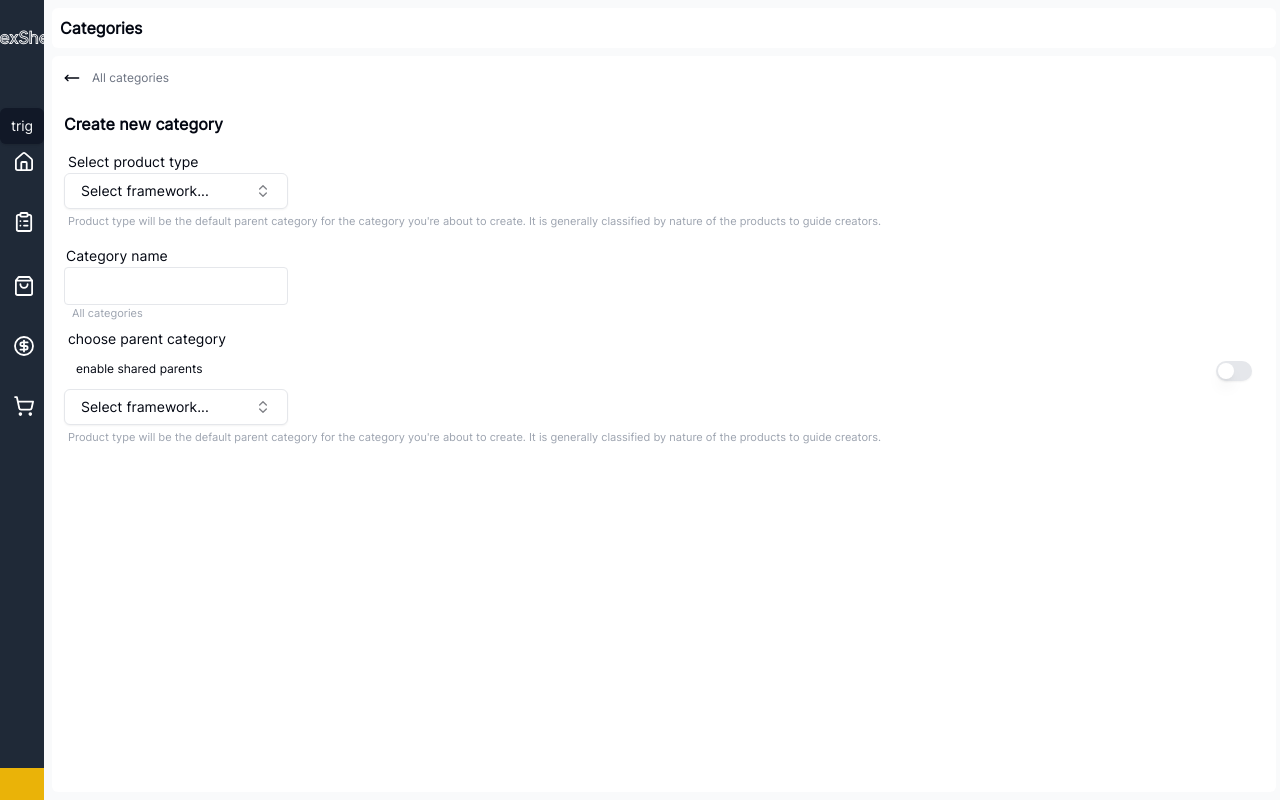
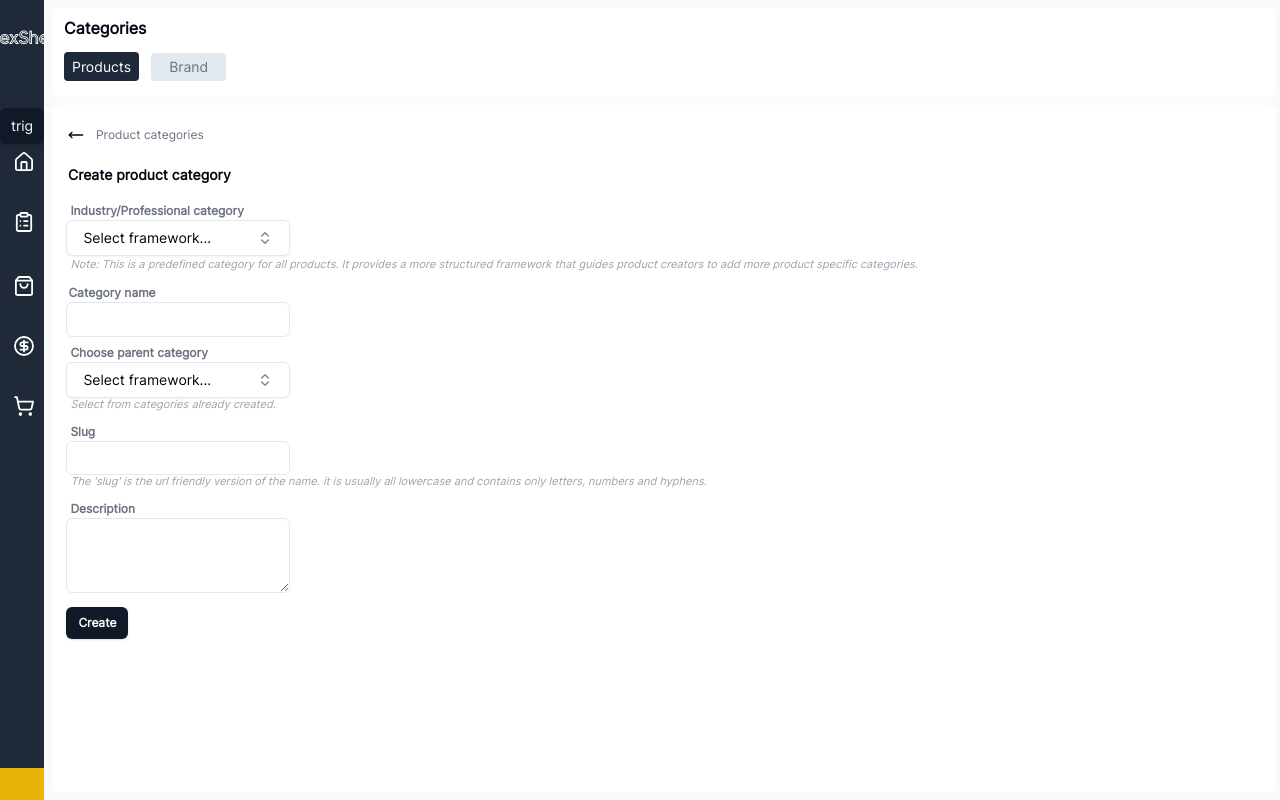
Before and after one commit to james-e-o/allstore, a Next.js app: page /dashboard/inventory/categories in a window 1280 px wide. Both pictures are taken after typing "Sample" into the empty fields and a click on the button "Add category". Built offline with nearby package versions, Linux system fonts and the light colour scheme.

Commit message:
nexshelf12/20 main/master(1)

```diff
--- a/package.json
+++ b/package.json
@@ -49,6 +49,10 @@
     "vaul": {
       "react": "19.0.0-rc-66855b96-20241106",
       "react-dom": "19.0.0-rc-66855b96-20241106"
+    },
+    "cmdk": {
+      "react": "19.0.0-rc-66855b96-20241106",
+      "react-dom": "19.0.0-rc-66855b96-20241106"
     }
   }
 }
--- a/src/app/dashboard/inventory/categories/layout.js
+++ b/src/app/dashboard/inventory/categories/layout.js
@@ -1,15 +1,20 @@
 import { Button } from "@/components/ui/button";
 import { Plus, Search } from "lucide-react";
+import { Tabs, TabsContent, TabsList, TabsTrigger } from "@/components/ui/tabs"
 
 
 export default function CategoriesLayout({ children }) {
 
   return (
-    <div className='flex flex-col pl-2 pr-1 pt-2 overflow-hidden h-full'>
+    <Tabs defaultValue="products" className='flex flex-col pl-2 pr-1 pt-2 overflow-hidden h-full'>
           <header className="bg-white rounded-md p-2 font-Inter ">
-            <p className="font-bold">Categories</p>
+            <p className="font-bold px-1">Categories</p>
+            <TabsList className={`inline-grid w-fit mt-1 overflow-x-hidden gap-3 bg-blue-400-200 rounded-[3px] border-black py-2 h-fit grid-cols-3`}>
+                    <TabsTrigger className='py-1 px-2 relative border-transparent rounded data-[state=active]:shadow-none data-[state=active]:border-t data-[state=active]:text-white bg-slate-200 data-[state=active]:bg-slate-800' value="products">Products</TabsTrigger>
+                    <TabsTrigger className='py-1 px-2 relative border-transparent rounded data-[state=active]:shadow-none data-[state=active]:border-t data-[state=active]:text-white bg-slate-200 data-[state=active]:bg-slate-800' value="brand">Brand</TabsTrigger>
+            </TabsList>
           </header>
           {children}
-    </div>
+    </Tabs>
   );
 }
--- a/src/app/dashboard/inventory/categories/page.js
+++ b/src/app/dashboard/inventory/categories/page.js
@@ -4,6 +4,7 @@ import { Button } from "@/components/ui/button";
 import { MoveLeftIcon, Plus, Search } from "lucide-react"
 import { useState } from "react";
 import { Switch } from "@/components/ui/switch";
+import { Tabs, TabsContent, TabsList, TabsTrigger } from "@/components/ui/tabs"
 
 
 const Categories = () => {
@@ -11,10 +12,16 @@ const Categories = () => {
     const [activeInterface, setActiveInterface] = useState('landing')
     return (
       <div className="bg-white flex flex-col h-full overflow-y-scroll flex-grow rounded-md p-1 mt-2">
+        <TabsContent value="products" className='mt-1 p-1'>
             {
                 activeInterface === 'landing'? <CategoryLanding changeInterface={()=>setActiveInterface('add category')}/>:
                 activeInterface === 'add category'?<AddCategory changeInterface={()=>setActiveInterface('landing')}/> : ""
             }
+        </TabsContent>
+        <TabsContent value="brand" className='mt-1 p-1'>
+          <div className="mx-auto h-5 w-5 my-2 bg-red-500"></div>
+        </TabsContent>
+
       </div>
     )
   }
@@ -43,39 +50,48 @@ const AddCategory = ({changeInterface}) => {
       <div className="text-xs flex ">
         <Button onClick={changeInterface} className='p-2' variant='ghost'>
           <MoveLeftIcon className="w-4 h-4 mr-1"/>
-          <span className="text-gray-500 text-xs font-light">All categories</span>
+          <span className="text-gray-500 text-xs font-light">Product categories</span>
         </Button>
       </div>
-      <p className="font-semibold px-2 mt-4 text-base">Create new category</p>
-      <div className="p-2">
-        <div className='mt-2 font-Inter relative'>
-          <label htmlFor="" className='relative ml-1 font-medium items-center flex justify-between text-sm mb-[1px]' >
-            <span> Select product type</span>
+      <p className="font-semibold px-2 mt-3 text-sm">Create product category</p>
+      <div className="p-[0.4rem]">
+        <div className='mt-3 font-Inter relative'>
+          <label htmlFor="" className='relative ml-1 font-semibold text-gray-500 items-center flex justify-between text-xs mb-[1px]' >
+            <span> Industry/Professional category</span>
           </label>
           <ComboboxDemo addType />
-          <p className="text-gray-400 text-[0.69rem] p-1 font-extralight">Product type will be the default parent category for the category you're about to create. It is generally classified by nature of the products to guide creators.</p>
+          <p className="text-gray-400 text-[0.69rem] leading-normal italic -mt-1 p-1 font-extralight">Note: This is a predefined category for all products. It provides a more structured framework that guides product creators to add more product specific categories.</p>
         </div>
-        <div className='mt-3 relative'>
-          <label htmlFor="" className='relative ml-[2px] font-medium items-center flex justify-between text-sm mb-[1px]' >
+        <div className='mt-2 relative'>
+          <label htmlFor="" className='relative ml-[2px] font-semibold text-gray-500 items-center flex justify-between text-xs mb-[1px]' >
             <span> Category name</span>
           </label>
-          <input id='heading-text' className='border rounded w-[14rem] text-sm outline-none p-2' type='text' />
+          <input id='heading-text' className='border rounded-md w-[14rem] text-sm outline-none p-[0.4rem]' type='text' />
           {/* <p className="absolute pl-1 text-[10px] text-red-400 italic">error secttion</p> */}
-          <p className="text-gray-400 text-[0.69rem] font-light ml-2">All categories</p>
+          {/* <p className="text-gray-400 text-[0.69rem] leading-tight italic p-1 font-extralight">All categories</p> */}
         </div>
         <div className='mt-2 font-Inter relative'>
-          <label htmlFor="" className='relative ml-1 font-medium items-center flex justify-between text-sm mb-[1px]' >
-            <span> choose parent category</span>
+          <label htmlFor="" className='relative ml-1 font-semibold text-gray-500 items-center flex justify-between text-xs mb-[1px]' >
+            <span> Choose parent category</span>
           </label>
-          <div className='flex mx-3 my-2 justify-between items-center'>
-            <p className="inline-block text-xs">enable shared parents</p>
-            <div className="relative top-1 ">
-                <Switch checked={shared} onCheckedChange={()=>setShared(!shared)} />
-            </div>
-          </div>
           <ComboboxDemo addType />
-          <p className="text-gray-400 text-[0.69rem] p-1 font-extralight">Product type will be the default parent category for the category you're about to create. It is generally classified by nature of the products to guide creators.</p>
+          <p className="text-gray-400 text-[0.69rem] leading-tight italic p-1 -mt-1 font-extralight">Select from categories already created.</p>
         </div>
+        <div className='mt-2 font-Inter relative'>
+          <label htmlFor="" className='relative ml-1 font-semibold text-gray-500 items-center flex justify-between text-xs mb-[1px]' >
+            <span> Slug</span>
+          </label>
+          <input id='heading-text' className='border rounded-md w-[14rem] text-sm outline-none p-[0.4rem]' type='text' />
+          <p className="text-gray-400 text-[0.69rem] leading-tight italic p-1 -mt-1 font-extralight">The 'slug' is the url friendly version of the name. it is usually all lowercase and contains only letters, numbers and hyphens.</p>
+        </div>
+        <div className='mt-2 font-Inter relative'>
+          <label htmlFor="" className='relative ml-1 font-semibold text-gray-500 items-center flex justify-between text-xs mb-[1px]' >
+            <span> Description</span>
+          </label>
+          <textarea id='heading-text' className='border rounded-md w-[14rem] text-sm outline-none p-[0.4rem]' rows={3}></textarea>
+          {/* <p className="text-gray-400 text-[0.69rem] leading-tight italic p-1 -mt-1 font-extralight">The 'slug' is the url friendly version of the name. it is usually all lowercase and contains only letters, numbers and hyphens.</p> */}
+        </div>
+        <Button onClick={changeInterface} className='mt-2 text-xs font-semibold' size='sm'>Create</Button>
       </div>
     </div>
   )
```
